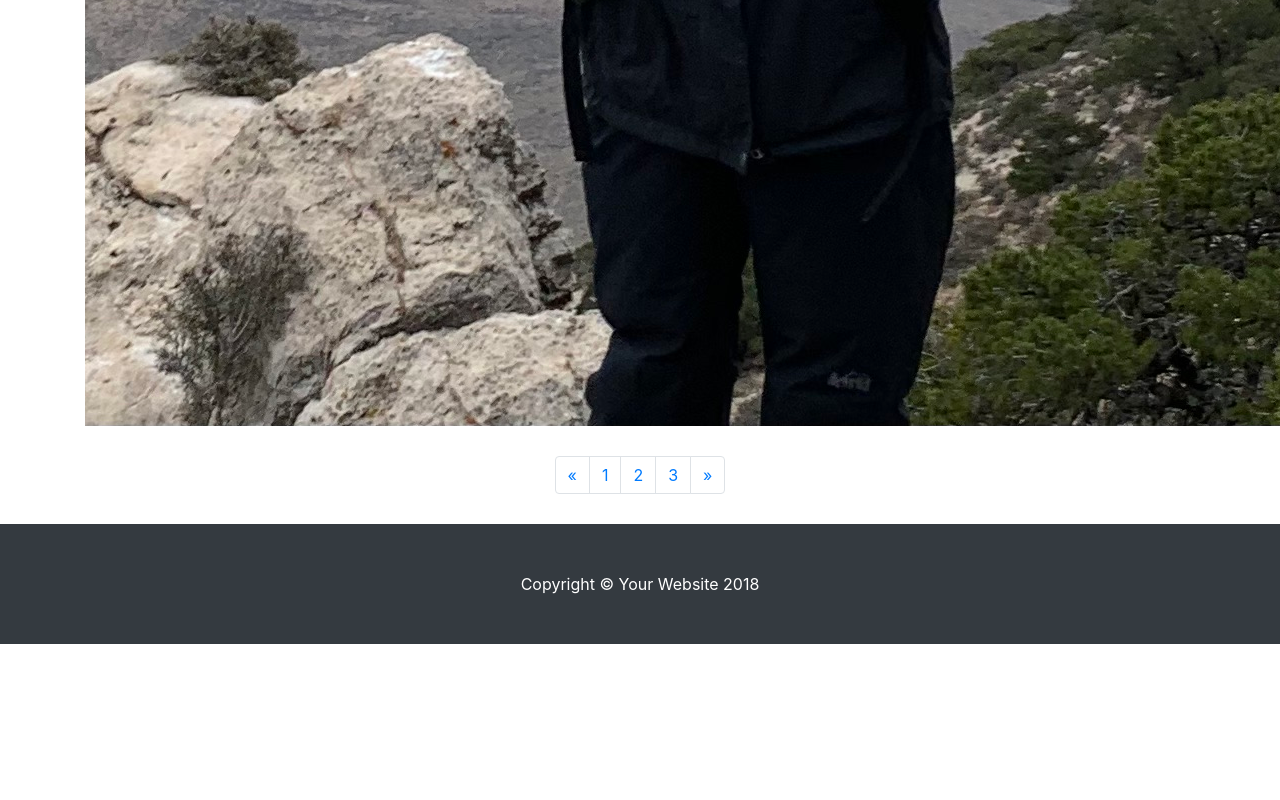
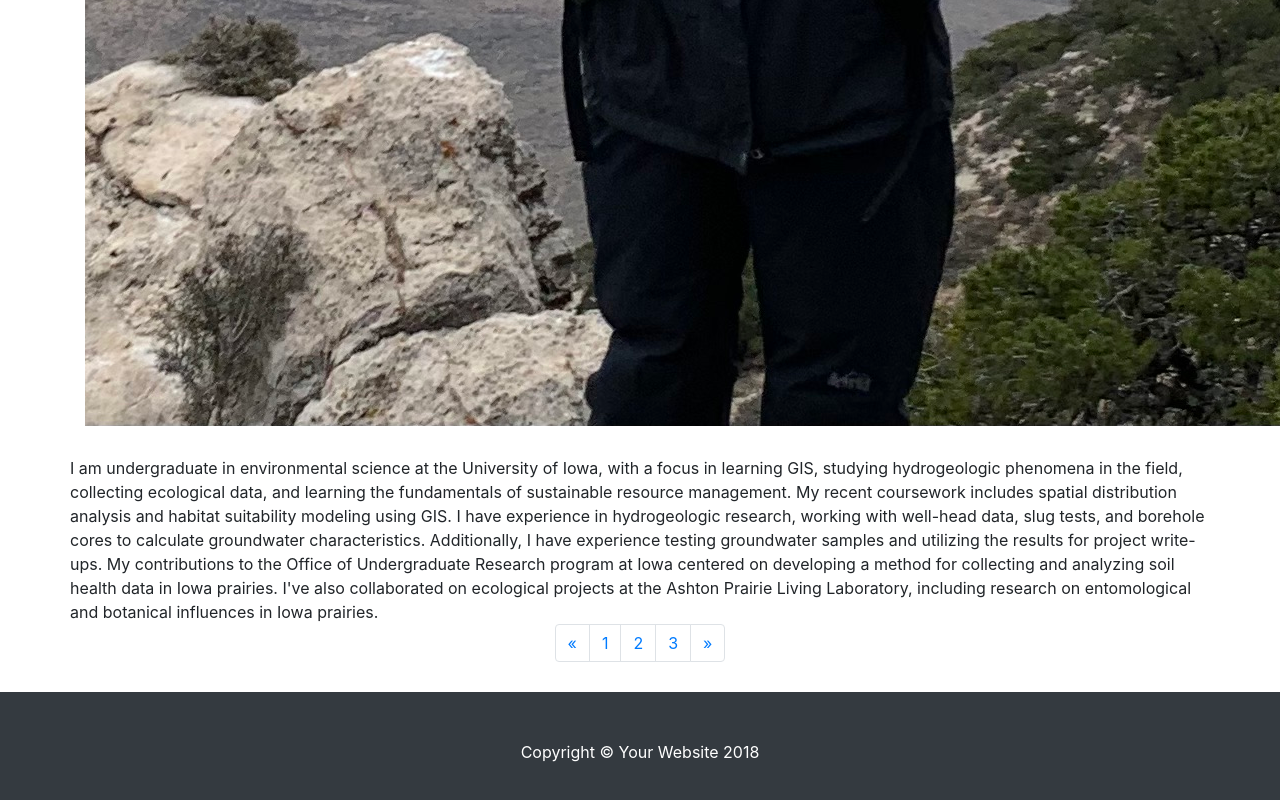
Before and after one commit to geog3540/sbnton, a website: page shortbio.html in a window 1280 px wide. Shown: the part 1467-2267 px from the top of the page. Before the commit the page ends 2111 px from the top, so only its background shows below. Drawn offline with Linux system fonts and the light colour scheme.

Commit message:
Update shortbio.html

```diff
--- a/shortbio.html
+++ b/shortbio.html
@@ -58,8 +58,10 @@
 
       <div class="row">
         <div class="col-lg-4 col-sm-6 portfolio-item">
-        <img class = "card-image-top" src="Images/Me.jpeg" alt"">
+          <img class = "card-image-top" src="Images/Me.jpeg" alt"">
         </div>
+        <p class="card-text"> I am undergraduate in environmental science at the University of Iowa, with a focus in learning GIS, studying hydrogeologic phenomena in the field, collecting ecological data, and learning the fundamentals of sustainable resource management. My recent coursework includes spatial distribution analysis and habitat suitability modeling using GIS. I have experience in hydrogeologic research, working with well-head data, slug tests, and borehole cores to calculate groundwater characteristics. Additionally, I have experience testing groundwater samples and utilizing the results for project write-ups. My contributions to the Office of Undergraduate Research program at Iowa centered on developing a method for collecting and analyzing soil health data in Iowa prairies. I've also collaborated on ecological projects at the Ashton Prairie Living Laboratory, including research on entomological and botanical influences in Iowa prairies.
+        </p>
       </div>
       <!-- /.row -->
 
```
